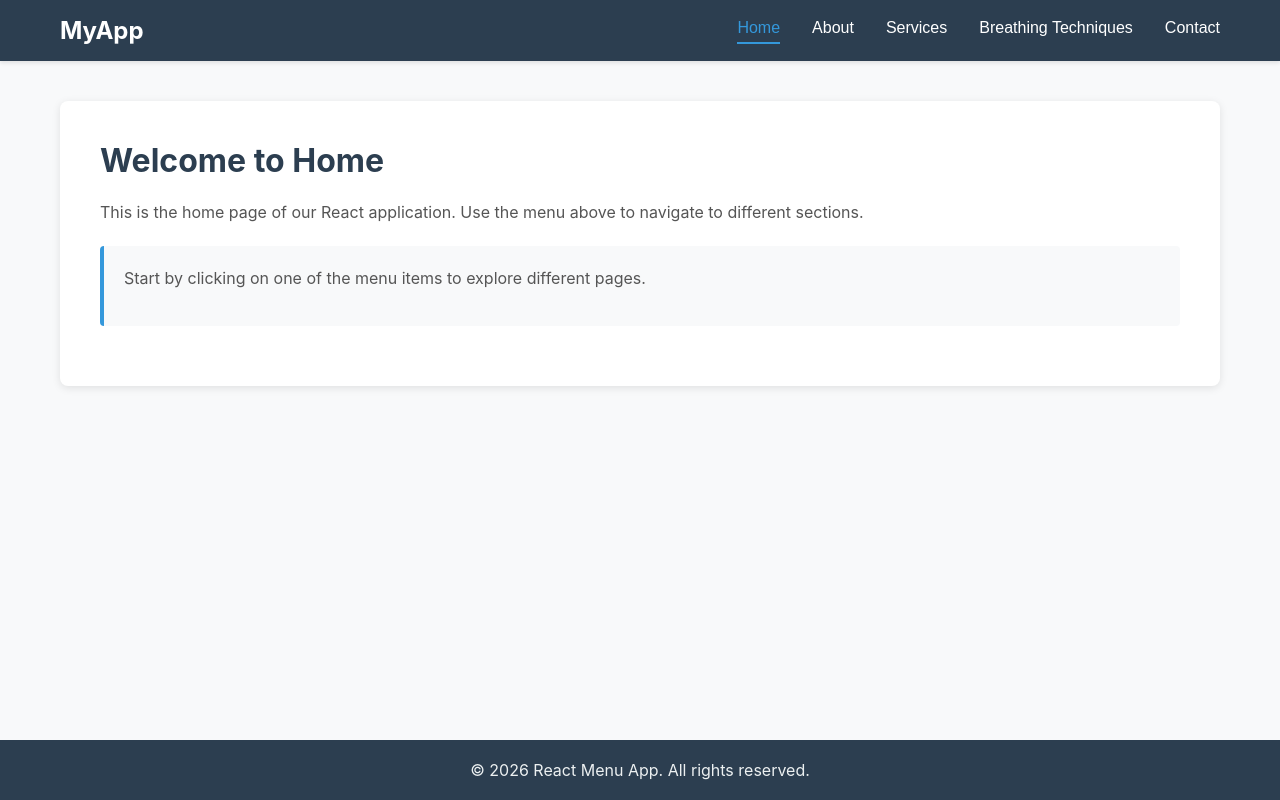
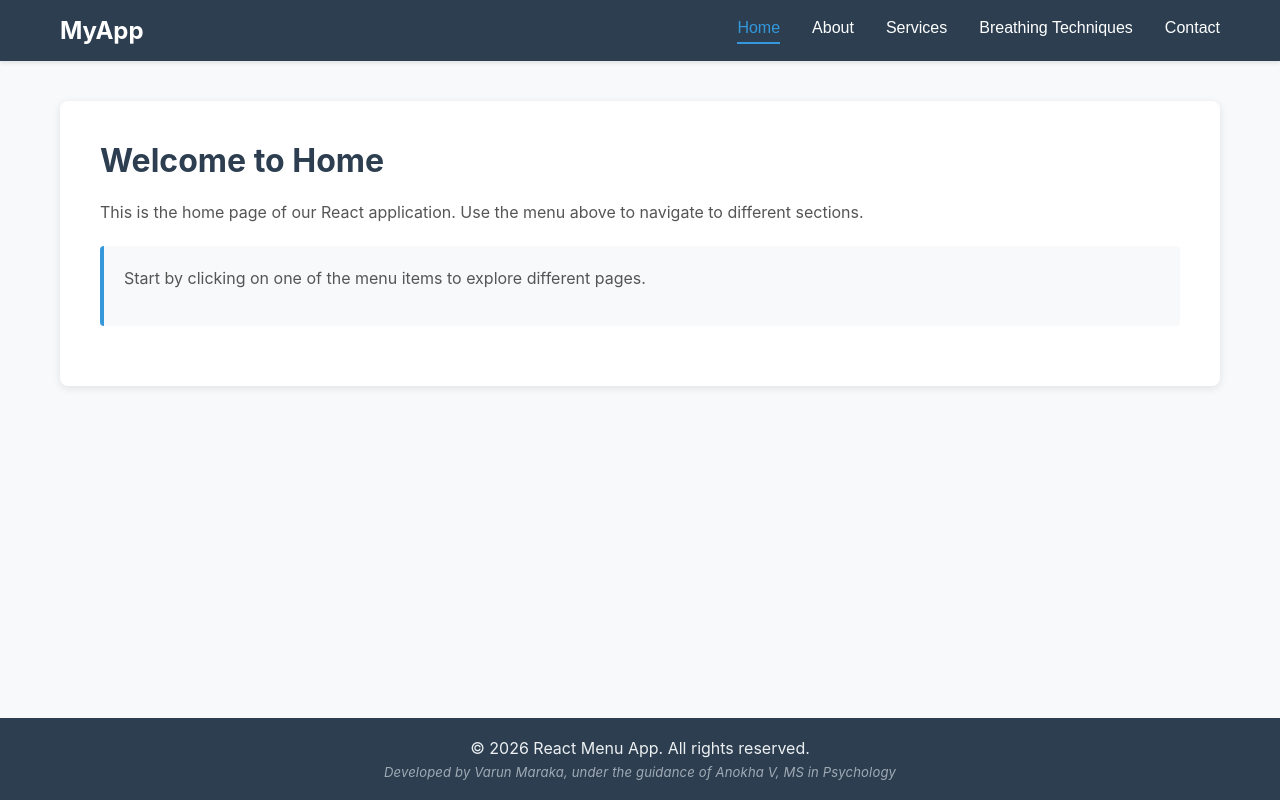
Before and after one commit to varun-maraka/varun-maraka.github.io, a React (Create React App) app: page / in a window 1280 px wide. Built offline with nearby package versions, Linux system fonts and the light colour scheme.

Commit message:
Adding Footer

```diff
--- a/src/App.css
+++ b/src/App.css
@@ -36,6 +36,14 @@
     margin: 0;
 }
 
+.footer-credit {
+    margin-top: 6px !important;
+    font-size: 0.82rem;
+    color: #a0aab4;
+    font-style: italic;
+    letter-spacing: 0.01em;
+}
+
 @media (max-width: 768px) {
     .main-content {
         padding: 20px 15px;
--- a/src/App.js
+++ b/src/App.js
@@ -44,6 +44,7 @@ function App() {
       </main>
       <footer className="footer">
         <p>&copy; 2026 React Menu App. All rights reserved.</p>
+        <p className="footer-credit">Developed by Varun Maraka, under the guidance of Anokha V, MS in Psychology</p>
       </footer>
     </div>
   );
```
Also changed, not shown: 3 other files (tests, documents, lock files or other folders).
